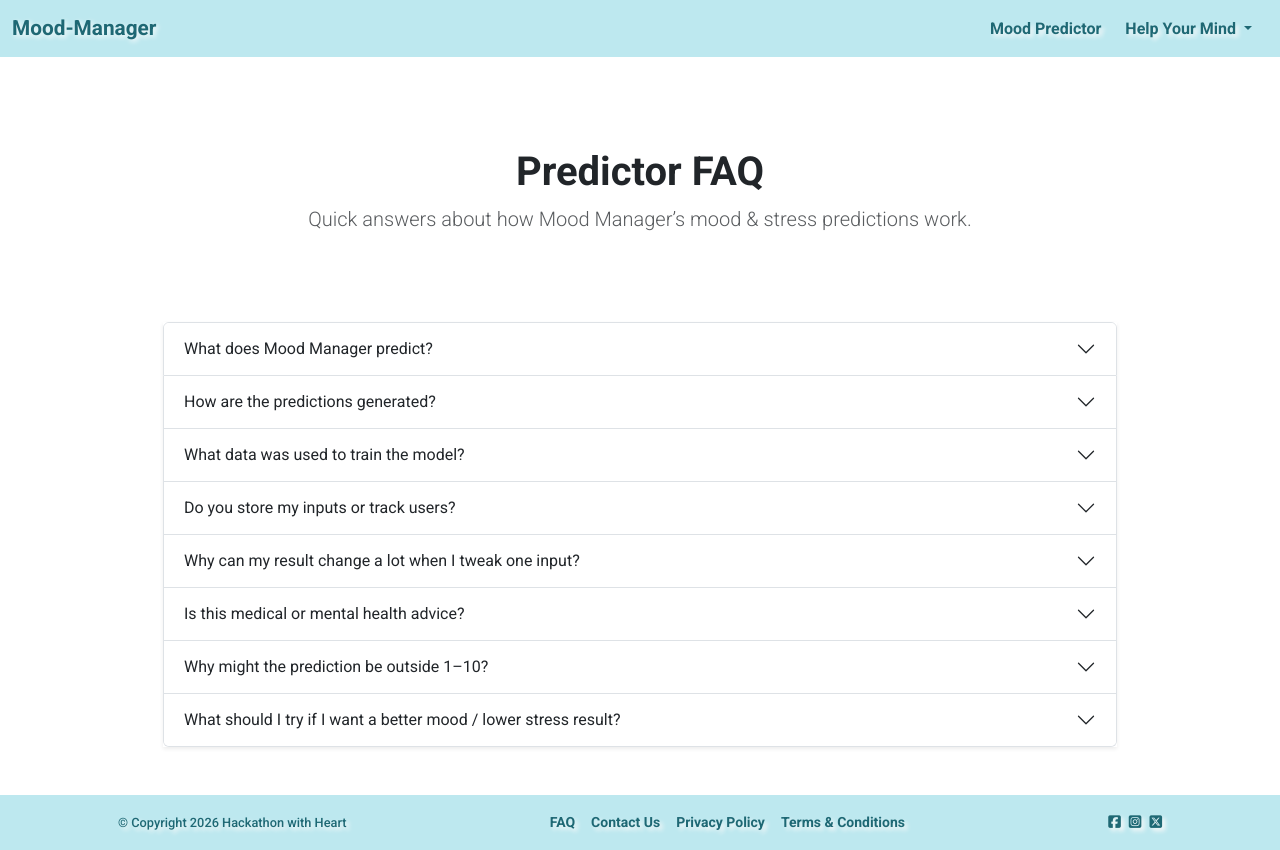
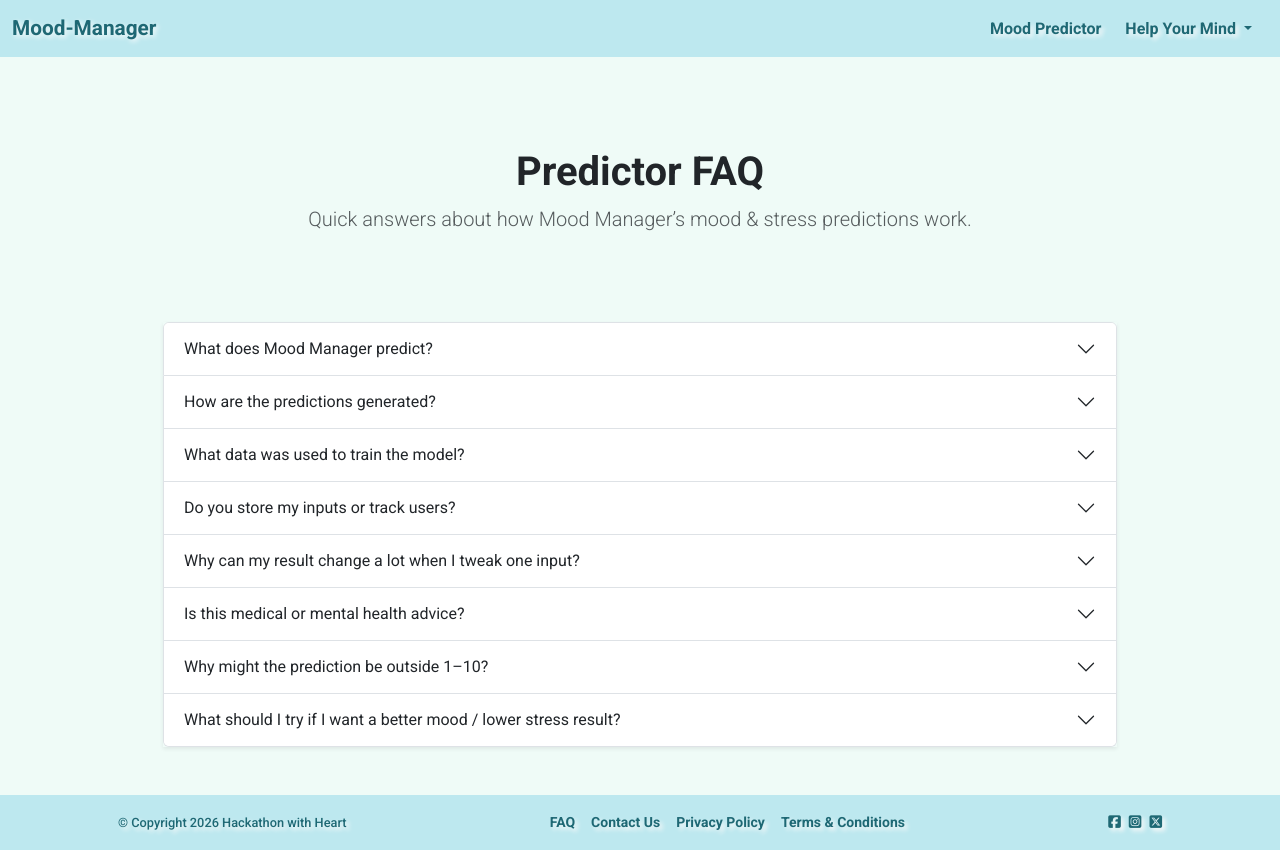
Before and after one commit to AlistairDriscoll/mood-manager, a Django app: page /faq/ in a window 1280 px wide. Run offline with Django 5.2, Linux system fonts and the light colour scheme; parts of the project's set-up code (start-up, migrations or seed data) failed here and were passed over; some libraries are stand-ins or nearby versions; some web fonts are replaced.

Commit message:
Add bg colour

```diff
--- a/static/css/main.css
+++ b/static/css/main.css
@@ -5,7 +5,7 @@ body {
   padding-top: 100px;
   font-family: "Roboto", sans-serif;
   font-optical-sizing: auto;
-
+  background-color: #effbf7;
 }
 
 /* Landing Page Styles */
```
